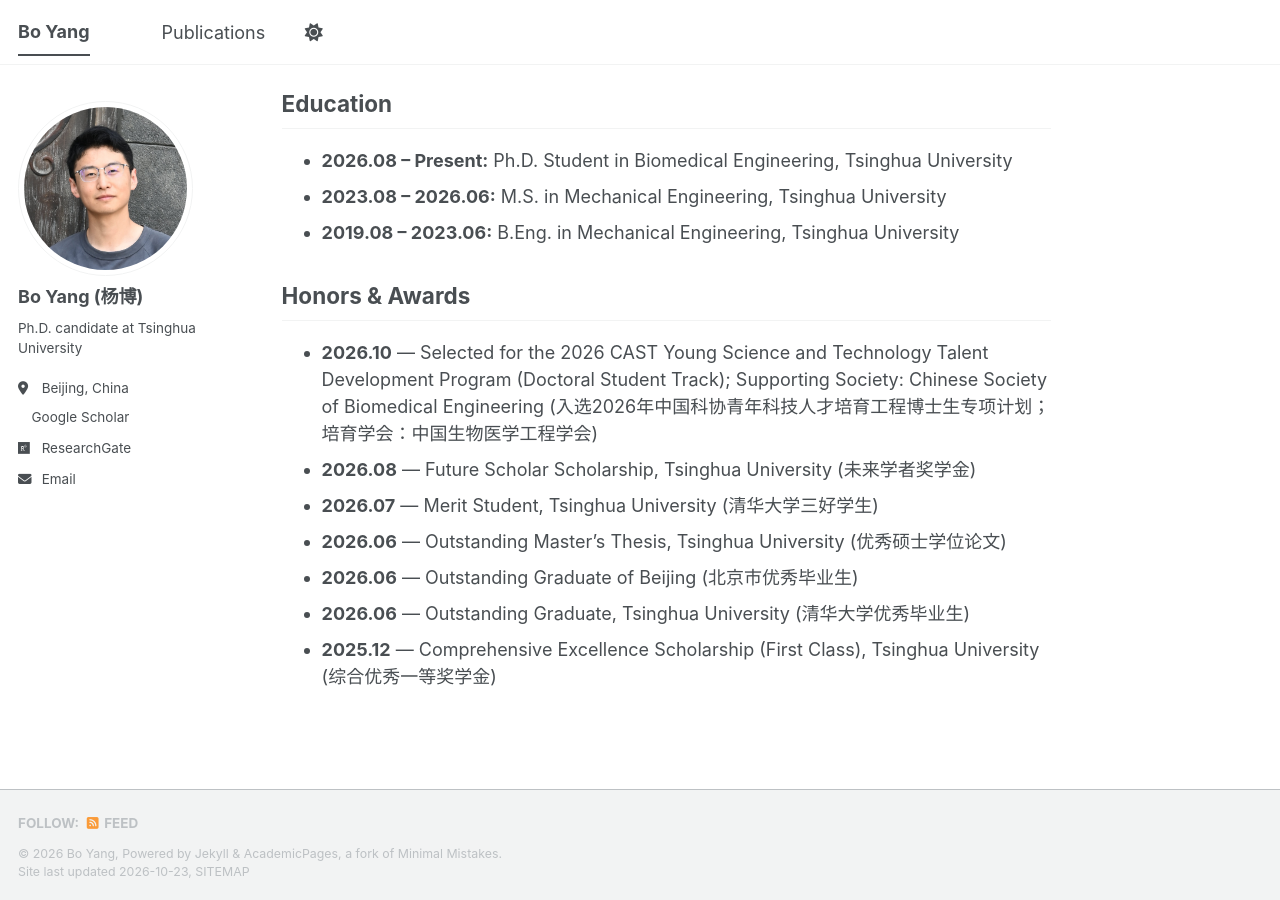
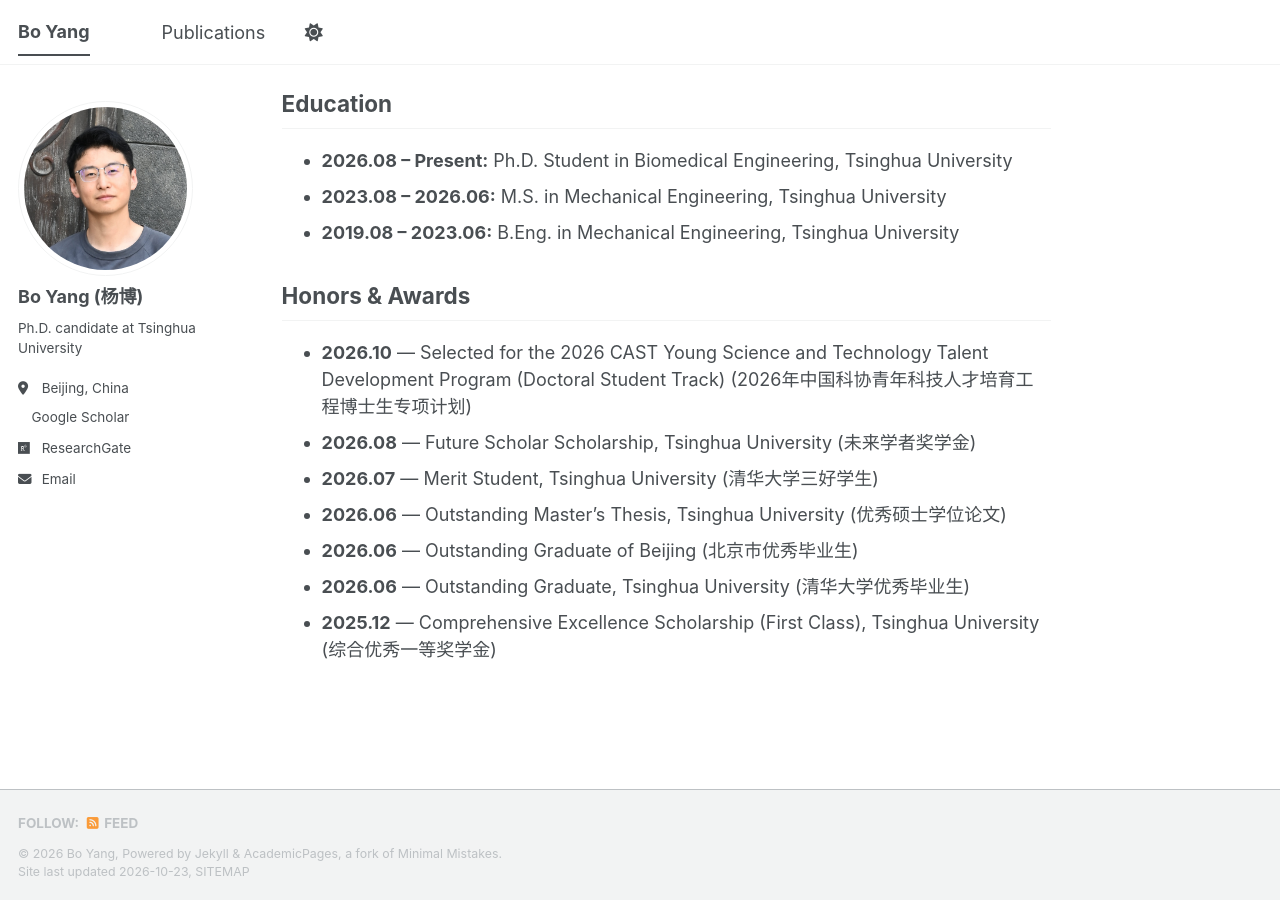
Before and after one commit to Burger-hub/burger-hub.github.io, a Jekyll site: the page built from _pages/about.md, in a window 1280 px wide and 900 px high, scrolled down 575 px. Built offline with Jekyll 4.4.1, drawn with Linux system fonts in a browser that asks for light colours; a style sheet for code colours, icons or effects is not loaded.

Commit message:
Update honors and awards section
Removed the supporting society detail from the CAST Young Science and Technology Talent Development Program entry.

```diff
--- a/_pages/about.md
+++ b/_pages/about.md
@@ -25,7 +25,7 @@ My research focuses on **wearable sensing, intelligent motion understanding, and
 
 ## Honors & Awards
 
-- **2026.10** — Selected for the 2026 CAST Young Science and Technology Talent Development Program (Doctoral Student Track); Supporting Society: Chinese Society of Biomedical Engineering (入选2026年中国科协青年科技人才培育工程博士生专项计划；培育学会：中国生物医学工程学会)
+- **2026.10** — Selected for the 2026 CAST Young Science and Technology Talent Development Program (Doctoral Student Track) (2026年中国科协青年科技人才培育工程博士生专项计划)
 - **2026.08** — Future Scholar Scholarship, Tsinghua University (未来学者奖学金)
 - **2026.07** — Merit Student, Tsinghua University (清华大学三好学生)
 - **2026.06** — Outstanding Master's Thesis, Tsinghua University (优秀硕士学位论文)
```
